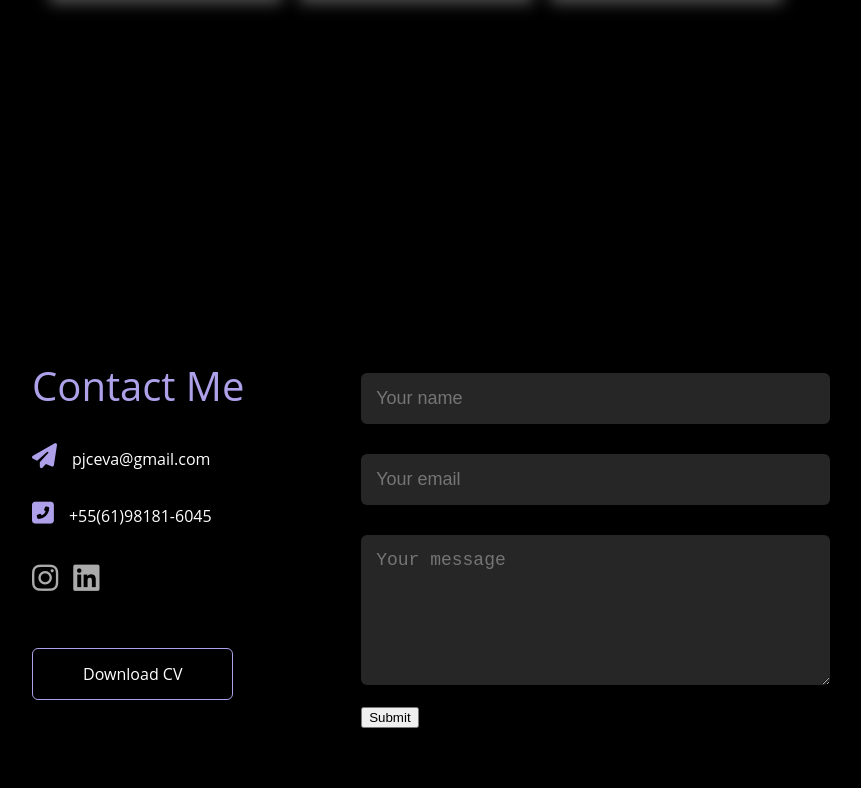
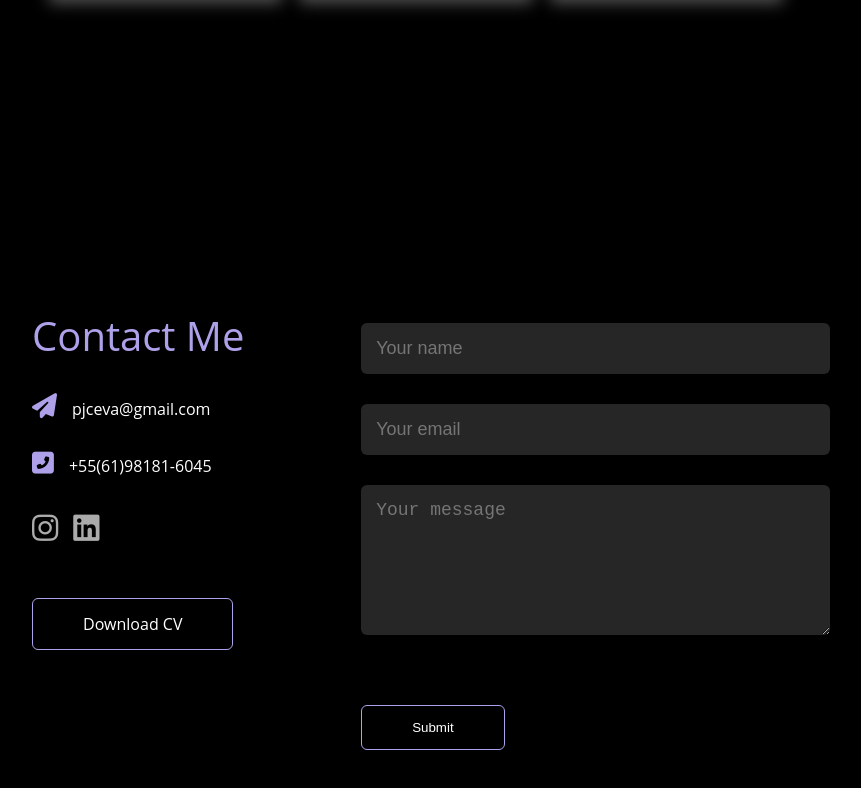
Before and after one commit to pjceva/portfolio, a React (Vite) app: page / in a window 1280 px wide. Shown: the part 1446-2234 px from the top of the page, without its empty margins (224-1085 px from the left). Built offline with nearby package versions, Linux system fonts and the light colour scheme.

Commit message:
Contact page done (still not working)

```diff
--- a/package.json
+++ b/package.json
@@ -11,8 +11,8 @@
   "dependencies": {
     "react": "^18.2.0",
     "react-dom": "^18.2.0",
-    "styled-components": "^5.3.6",
-    "react-type-animation": "^2.1.2"
+    "react-type-animation": "^2.1.2",
+    "styled-components": "^5.3.6"
   },
   "devDependencies": {
     "@types/react": "^18.0.27",
--- a/src/pages/contact/contact.tsx
+++ b/src/pages/contact/contact.tsx
@@ -1,29 +1,12 @@
-// import { Screen } from "../../components/Screen/styles"
-// import { Email, Name, Message, Container, SendButton } from "./styles"
-
 import { Screen } from "../../components/Screen/styles"
 import { Container } from "./styles"
 import CV from "../../imgs/CVPedroJose.pdf"
 
-// export const Contact = () => {
-//     return (
-//         <Screen id="Contact">
-//         <span className="h1">Contact</span>
-
-//         <Container>
-//             <Name placeholder="Name" />
-//             <Email placeholder="Email" />
-//             <Message placeholder="Message" />
-//             <SendButton>Send</SendButton>
-//         </Container>
-//         </Screen>
-//     )
-// }
-
-
 export const Contact = () =>{
     return (
+
         <Screen>
+
                 <Container id="Contact">
                         <div className="contact-left">
                             <span className="h1">Contact Me</span>
@@ -38,10 +21,11 @@ export const Contact = () =>{
                         <div className="contact-right">
                             <form>
                                 <input type="text" name="Name" placeholder="Your name" required />
-                                <input type="email" name="email" placeholder="Your email" required/>
+                                <input type="email" name="Email" placeholder="Your email" required/>
                                 <textarea name="Message" rows={6} placeholder="Your message"></textarea>
-                                <button type="submit">Submit</button>
+                                <button type="submit" className="btn black btn2">Submit</button>
                             </form>
+
                         </div>
 
                 </Container>
--- a/src/styles/global.tsx
+++ b/src/styles/global.tsx
@@ -27,7 +27,12 @@ export const GlobalStyle = createGlobalStyle`
             transition: background 0.5s;
             :hover{
                 background: #AEA1EA;
+                cursor: pointer;
             }
+        }
+
+        .black{
+            background: black;
         }
 
         ::-webkit-scrollbar {
```
Also changed, not shown: src/pages/contact/styles.tsx (+0 -55 lines), 1 other file (tests, documents, lock files or other folders).
